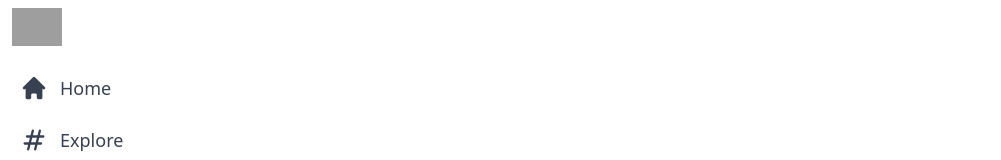
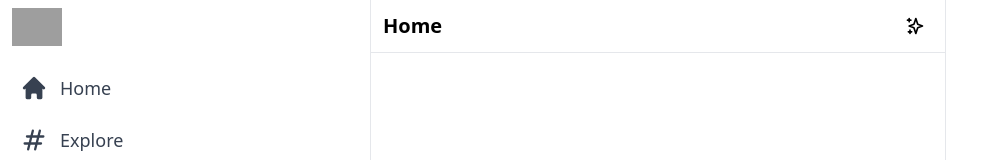
Before and after one commit to KomilovQobiljon/twitter, a Next.js app: page / in a window 1280 px wide. Shown: the top 160 px of the page, without its empty margins (0-1001 px from the left). Built offline with nearby package versions, Linux system fonts and the light colour scheme; grey boxes are pictures that could not be loaded.

Commit message:
created feed component header

```diff
--- /dev/null
+++ b/components/Feed.js
@@ -0,0 +1,16 @@
+import { SparklesIcon } from "@heroicons/react/outline";
+
+const Feed = () => {
+  return (
+    <div className="xl:ml-[370px] border-l border-r xl:min-w-[570px] sm:ml-[73px] flex-grow max-w-xl">
+        <div className="flex items-center py-2 px-3 sticky top-0 z-50 bg-white border-b border-gray-200">
+            <h2 className="text-lg sm:text-xl font-bold cursor-pointer">Home</h2>
+            <div className="hoverEffect flex items-center justify-center px-0 ml-auto w-9 h-9">
+                <SparklesIcon className='h-5' />
+            </div>
+        </div>
+    </div>
+  )
+}
+
+export default Feed
--- a/pages/index.js
+++ b/pages/index.js
@@ -1,6 +1,7 @@
 import Head from 'next/head';
 import Image from 'next/image';
 import Sidebar from '../components/Sidebar';
+import Feed from '../components/Feed';
 
 export default function Home() {
   return (
@@ -15,6 +16,7 @@ export default function Home() {
       <Sidebar />
 
       {/* Feed */}
+      <Feed />
 
       {/* Widgets */}
 
```
Also changed, not shown: 1 other file (tests, documents, lock files or other folders).
